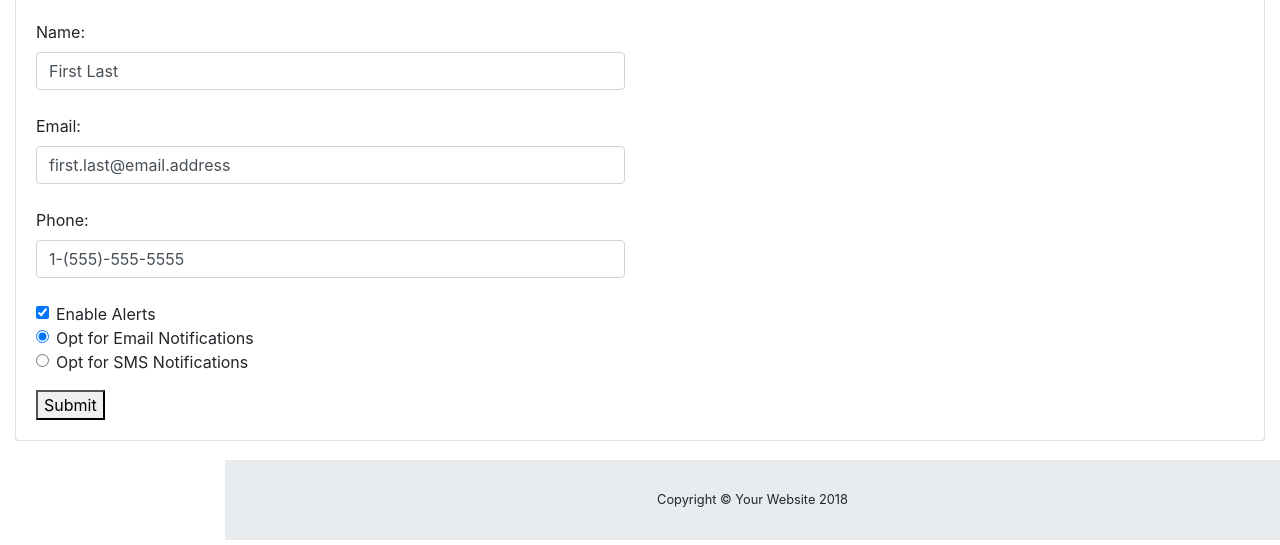
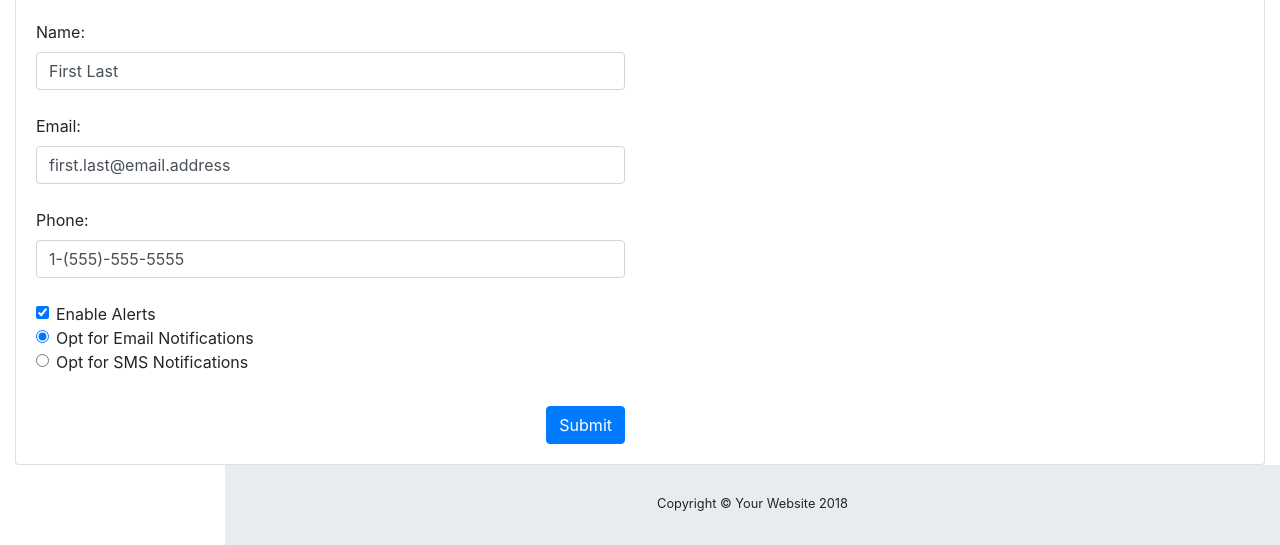
Before and after one commit to jake-crawford-nic/nic-dhr-demo, a website with bundled scripts: page my-profile.html in a window 1280 px wide. Shown: the part 260-805 px from the top of the page. Built offline with nearby package versions, Linux system fonts and the light colour scheme.

Commit message:
changing button class

```diff
--- a/my-profile.html
+++ b/my-profile.html
@@ -109,7 +109,7 @@
                                     </label>
                                 </div>
                             </fieldset>
-                            <div><button id="submit">Submit</button></div>
+                            <div class="form-group"><button class="btn btn-primary float-right mt-3" id="submit">Submit</button></div>
                         </div>
                     </div>
                 </div>
```
